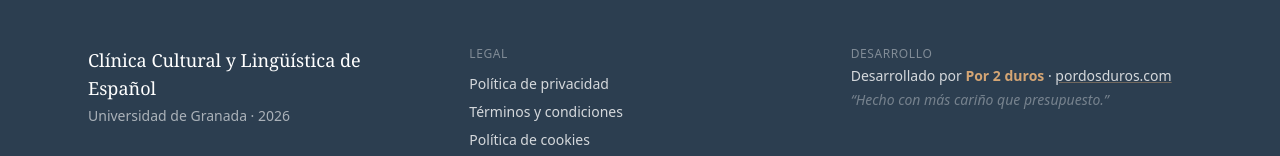
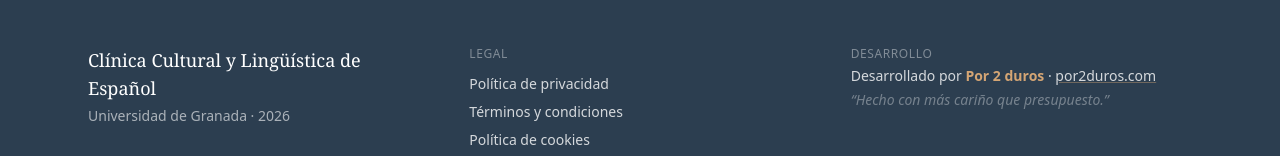
Before and after one commit to elcorreveidile/clinica-cultural, a Next.js app: page / in a window 1280 px wide. Shown: the part 3023-3179 px from the top of the page. Built offline with nearby package versions, Linux system fonts and the light colour scheme; no server answers.

Commit message:
fix(footer): URL correcta de Por 2 duros (https://www.por2duros.com)
https://claude.ai/code/session_01TTwPhsA5DpuD6NghTpvqTc

```diff
--- a/components/Footer.tsx
+++ b/components/Footer.tsx
@@ -61,7 +61,7 @@ export default function Footer() {
         <div className="text-sm">
           <span className="uppercase text-xs tracking-wider text-white/40 mb-1 block">Desarrollo</span>
           <a
-            href="https://pordosduros.com"
+            href="https://www.por2duros.com"
             target="_blank"
             rel="noopener noreferrer"
             onMouseEnter={nuevaFrase}
@@ -70,7 +70,7 @@ export default function Footer() {
             <span className="text-white/80 group-hover:text-white transition">
               Desarrollado por{' '}
               <strong className="text-clinic-gold">Por 2 duros</strong> ·{' '}
-              <span className="underline decoration-clinic-gold/40">pordosduros.com</span>
+              <span className="underline decoration-clinic-gold/40">por2duros.com</span>
             </span>
             <span className="text-white/50 italic min-h-[1.25rem] opacity-70 group-hover:opacity-100 transition">
               “{frase}”
```
